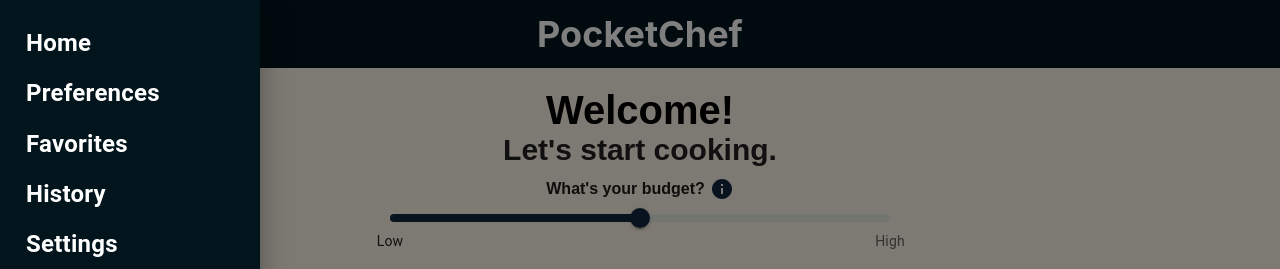
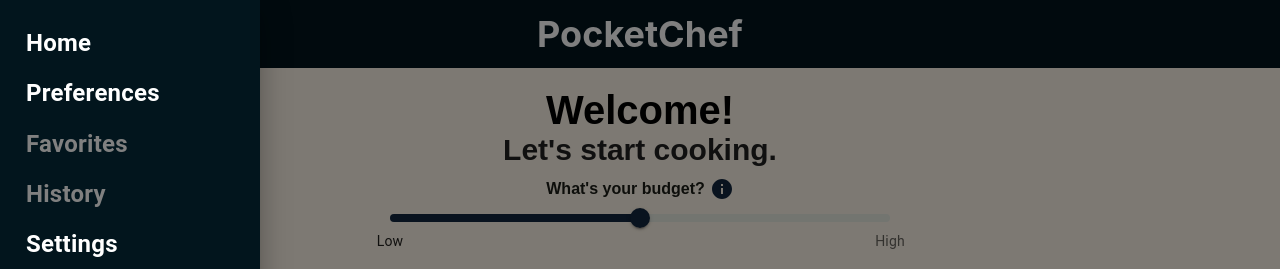
Before and after one commit to oggunderscore/PocketChef, a React (Create React App) app: page / in a window 1280 px wide. Both pictures are taken after a click on the button "menu". Shown: the top 269 px of the page. Built offline with nearby package versions, Linux system fonts and the light colour scheme; no server answers.

Commit message:
locking preferences & history

```diff
--- a/src/components/shared/Header.js
+++ b/src/components/shared/Header.js
@@ -11,6 +11,7 @@ import MenuIcon from "@mui/icons-material/Menu";
 import LogoutIcon from "@mui/icons-material/Logout";
 import LoginIcon from "@mui/icons-material/Login";
 import { getAuth, signOut, onAuthStateChanged } from "firebase/auth";
+import Tooltip from "@mui/material/Tooltip";
 
 const appBarStyle = {
   backgroundColor: "#02151D",
@@ -129,18 +130,50 @@ const SideMenu = () => {
                 primaryTypographyProps={linkTextStyle}
               />
             </ListItem>
-            <ListItem button component={Link} to="/favorites">
+            <Tooltip
+              title={user ? "" : "You must be logged in to access this"}
+              arrow
+              placement="right"
+            >
+            <div>
+              <ListItem
+                button={!!user}
+                component={user ? Link : "div"}
+                to={user ? "/favorites" : undefined}
+                style={{ pointerEvents: user ? "auto" : "none" }}
+                >
                   <ListItemText
                     primary="Favorites"
-                primaryTypographyProps={linkTextStyle}
+                    primaryTypographyProps={{
+                      ...linkTextStyle,
+                      color: user ? "white" : "gray",
+                    }}
                   />
                 </ListItem>
-            <ListItem button component={Link} to="/history">
+              </div>
+            </Tooltip>
+            <Tooltip
+              title={user ? "" : "You must be logged in to access this"}
+              arrow
+              placement="right"
+            >
+            <div>
+              <ListItem
+                button={!!user}
+                component={user ? Link : "div"}
+                to={user ? "/history" : undefined}
+                style={{ pointerEvents: user ? "auto" : "none" }}
+                >
                   <ListItemText
                     primary="History"
-                primaryTypographyProps={linkTextStyle}
+                    primaryTypographyProps={{
+                      ...linkTextStyle,
+                      color: user ? "white" : "gray",
+                    }}
                   />
                 </ListItem>
+              </div>
+            </Tooltip>
             <ListItem button component={Link} to="/settings">
               <ListItemText
                 primary="Settings"
```
Lines whose indentation alone changed are shown as unchanged.
